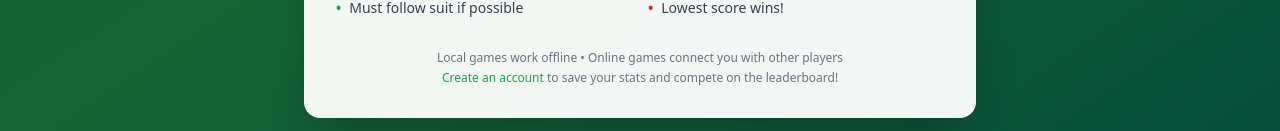
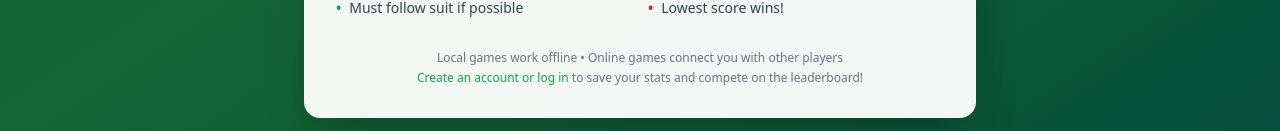
Before and after one commit to Prof-Rosario-UCLA/team19, a Svelte app in the folder client/: page / in a window 1280 px wide. Shown: the part 718-849 px from the top of the page. Built offline with nearby package versions, Linux system fonts and the light colour scheme.

Commit message:
Minor wording changes

```diff
--- a/client/src/components/Hearts.svelte
+++ b/client/src/components/Hearts.svelte
@@ -308,7 +308,6 @@
   function handleJoinGame(event) {
     const { gameCode } = event.detail;
     console.log(`Joining game with code: ${gameCode}`);
-    // TODO: Implement REST API room joining
     alert(`Joining game: ${gameCode}\n\nURL: ${window.location.origin}/game/${gameCode}`);
     initializeGame();
   }
--- a/client/src/components/game/WelcomeScreen.svelte
+++ b/client/src/components/game/WelcomeScreen.svelte
@@ -644,7 +644,7 @@
                         on:click={() => dispatch('showLogin')}
                         class="text-green-600 hover:text-green-700 font-medium"
                 >
-                  Create an account
+                  Create an account or log in
                 </button>
                 to save your stats and compete on the leaderboard!
               </p>
```
